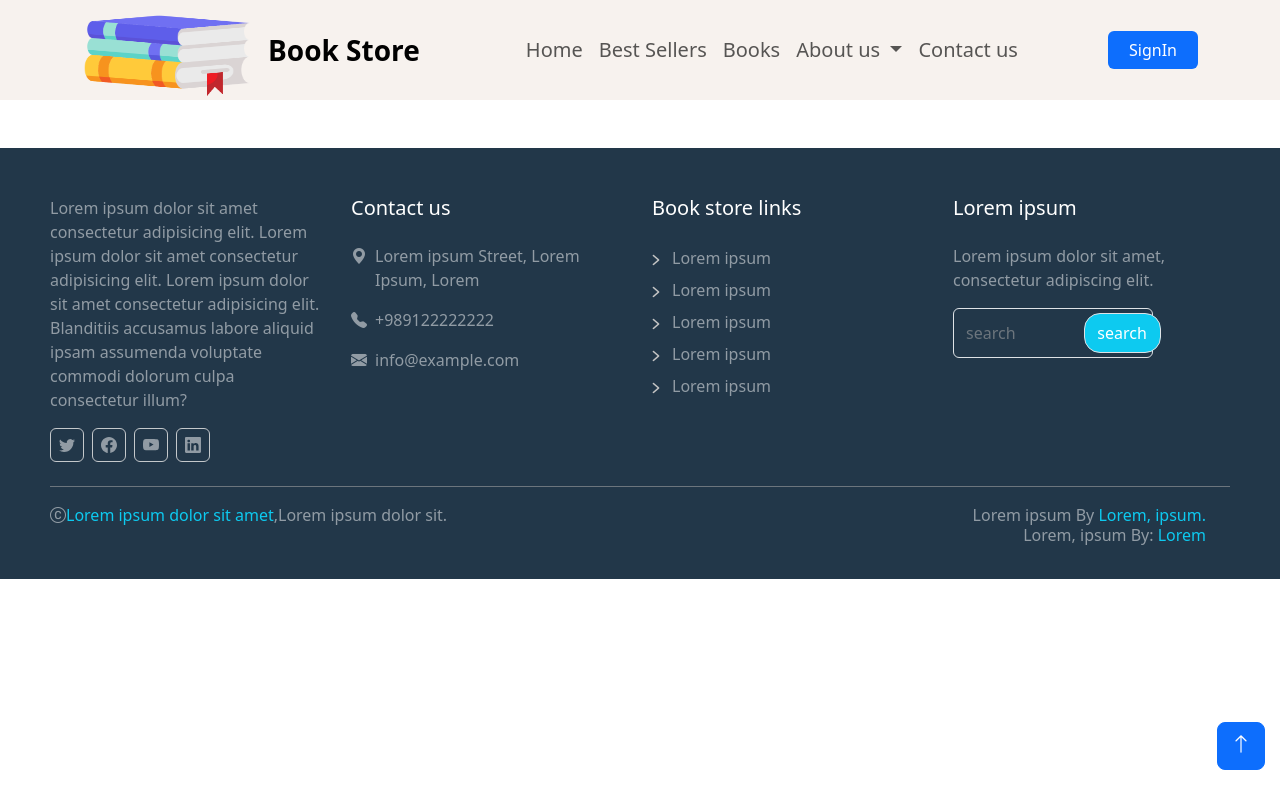
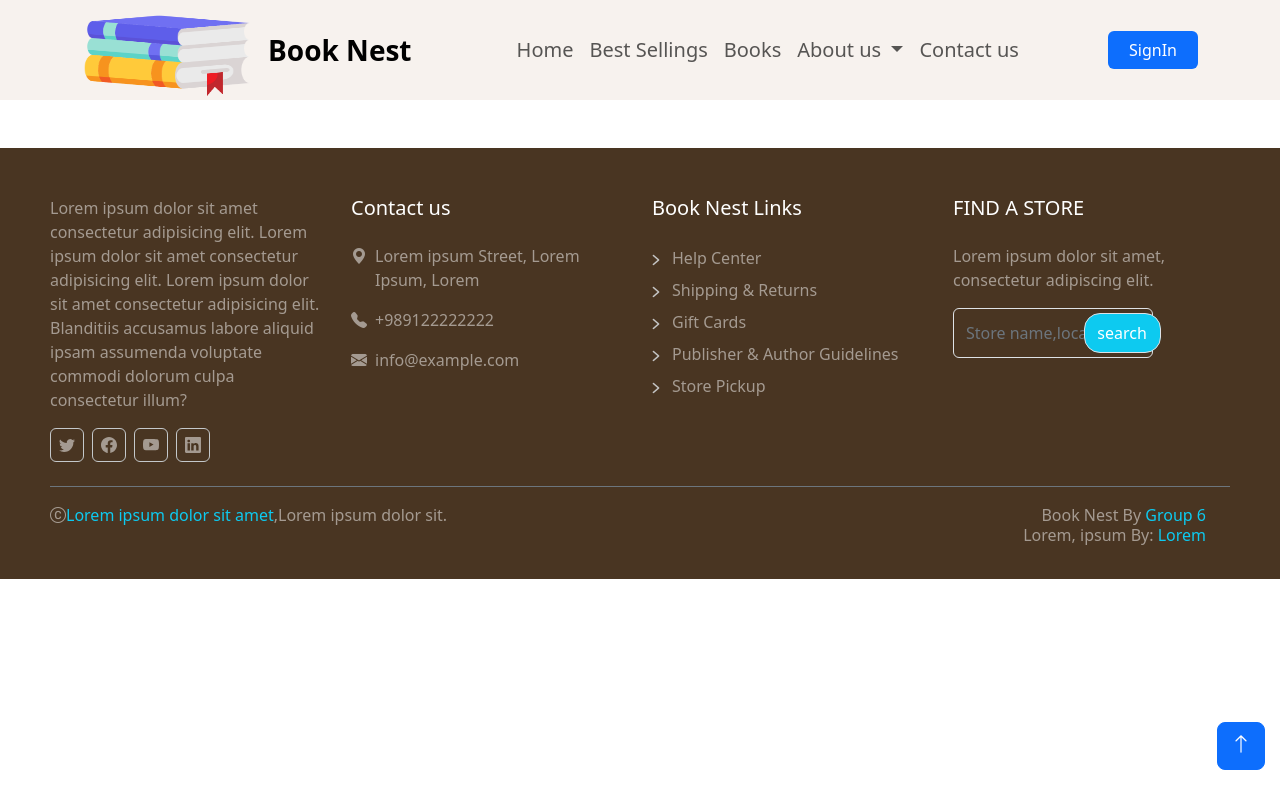
Before and after one commit to hediehzahra/Bootstrap-homework, a plain HTML site: page home/H&F-home.html in a window 1280 px wide. Drawn offline with nearby package versions, Linux system fonts and the light colour scheme.

Commit message:
some changes added

```diff
--- a/home/H&F-home.css
+++ b/home/H&F-home.css
@@ -35,7 +35,10 @@ li a:local-link{
 /* nav bar end */
 /* footer start */
 .bg-dark{
-    background-color: #223749 !important;
+    /* background-color: #223749 !important; */
+    background-color: #493522 !important;
+    /* color chosen was the best, you can try the colors yourself to see:) */
+    /* background-color: #946b46 !important; */
 }
 .plAndr{
     padding: 0 50px;
@@ -58,6 +61,7 @@ li a:local-link{
     top: 5px;
     height: 40px;
     width: 100px;
+    transition: all 0.5s;
 }
 .po-search:hover{
     background-color: rgb(13, 110, 253) !important;
--- a/home/H&F-home.html
+++ b/home/H&F-home.html
@@ -5,7 +5,7 @@
     it is just for the home page, others do not have to use it -->
     <meta charset="UTF-8">
     <meta name="viewport" content="width=device-width, initial-scale=1.0">
-    <title>Document</title>
+    <title>Book Nest</title>
     <link href="https://cdn.jsdelivr.net/npm/bootstrap@5.3.2/dist/css/bootstrap.min.css" rel="stylesheet" integrity="sha384-T3c6CoIi6uLrA9TneNEoa7RxnatzjcDSCmG1MXxSR1GAsXEV/Dwwykc2MPK8M2HN" crossorigin="anonymous">
     <link rel="stylesheet" href="https://cdn.jsdelivr.net/npm/bootstrap-icons@1.11.3/font/bootstrap-icons.min.css">
     <link rel="stylesheet" href="./H&F-home.css">
@@ -18,7 +18,7 @@
             <a class="navbar-brand mb-4" href="#">
                 <img src="./Pictures/book.png" alt="logo" class="logo-size">
               </a>
-              <a class="navbar-brand fw-bold fs-3 flex-grow-1" href="#">Book Store</a>
+              <a class="navbar-brand fw-bold fs-3 flex-grow-1" href="#">Book Nest</a>
             <button class="navbar-toggler" type="button" data-bs-toggle="collapse" data-bs-target="#navbarSupportedContent" aria-controls="navbarSupportedContent" aria-expanded="false" aria-label="Toggle navigation">
             <span class="navbar-toggler-icon"></span>
           </button>
@@ -28,7 +28,7 @@
                 <a class="nav-link" aria-current="page" href="#">Home</a>
               </li>
               <li class="nav-item">
-                <a class="nav-link" href="#">Best Sellers</a>
+                <a class="nav-link" href="#">Best Sellings</a>
               </li>
               <li class="nav-item">
                 <a class="nav-link" href="#">Books</a>
@@ -105,36 +105,36 @@
         <!-- ..... -->
         <div class="col-lg-3 col-md-6 col-sm-12">
           <section class="d-flex flex-column ">
-            <h5 class="text-white">Book store links</h5>
+            <h5 class="text-white">Book Nest Links</h5>
             <div class="d-flex text-white-50 mleft-12 mt-3">
               <img src="./Pictures/next.png" alt="next">
-              <a href="#" class="no-decoration text-white-50 mtop-OneAndhalf bigger">Lorem ipsum</a>
+              <a href="#" class="no-decoration text-white-50 mtop-OneAndhalf bigger">Help Center</a>
             </div>
             <div class="d-flex text-white-50 mleft-12">
               <img src="./Pictures/next.png" alt="next">
-              <a href="#" class="no-decoration text-white-50 mtop-OneAndhalf bigger">Lorem ipsum</a>
+              <a href="#" class="no-decoration text-white-50 mtop-OneAndhalf bigger">Shipping & Returns</a>
             </div>
             <div class="d-flex text-white-50 mleft-12">
               <img src="./Pictures/next.png" alt="next">
-              <a href="#" class="no-decoration text-white-50 mtop-OneAndhalf bigger">Lorem ipsum</a>
+              <a href="#" class="no-decoration text-white-50 mtop-OneAndhalf bigger">Gift Cards</a>
             </div>
             <div class="d-flex text-white-50 mleft-12">
               <img src="./Pictures/next.png" alt="next">
-              <a href="#" class="no-decoration text-white-50 mtop-OneAndhalf bigger">Lorem ipsum</a>
+              <a href="#" class="no-decoration text-white-50 mtop-OneAndhalf bigger">Publisher & Author Guidelines</a>
             </div>
             <div class="d-flex text-white-50 mleft-12">
               <img src="./Pictures/next.png" alt="next">
-              <a href="#" class="no-decoration text-white-50 mtop-OneAndhalf bigger">Lorem ipsum</a>
+              <a href="#" class="no-decoration text-white-50 mtop-OneAndhalf bigger">Store Pickup</a>
             </div>
           </section>
         </div>
         <!-- ..... -->
         <div class="col-lg-3 col-md-6 col-sm-12">
           <section class="d-flex flex-column">
-            <h5 class="text-white">Lorem ipsum</h5>
+            <h5 class="text-white">FIND A STORE</h5>
             <p class="text-white-50 mt-3 lead fs-6">Lorem ipsum dolor sit amet, consectetur adipiscing elit.</p>
             <div class="d-flex">
-              <input class="form-control bg-dark text-white-50" type="search" placeholder="search" aria-label="search">
+              <input class="form-control bg-dark text-white-50" type="search" placeholder="Store name,location" aria-label="search">
               <button type="button" class="btn btn-info border rounded-4 po-search text-white">search</button>
             </div>
           </section>
@@ -150,7 +150,7 @@
               </section>
             </div>
             <div class="col-lg-6 col-md-6 col-sm-12 text-sm-center text-lg-end text-md-end">
-              <p class="text-white-50">Lorem ipsum By <a href="#" class="no-decoration link-info">Lorem, ipsum.</a></p>
+              <p class="text-white-50">Book Nest By <a href="#" class="no-decoration link-info">Group 6</a></p>
               <p class="text-white-50 mtop-20">Lorem, ipsum By: <a href="#" class="no-decoration link-info">Lorem</a></p>
             </div>
             </div>
--- a/other/H&F-other.css
+++ b/other/H&F-other.css
@@ -33,7 +33,10 @@ li a:local-link{
 
 }
 .bg-dark{
-    background-color: #223749 !important;
+    /* background-color: #223749 !important; */
+    background-color: #493522 !important;
+    /* color chosen was the best, you can try the colors yourself to see:) */
+    /* background-color: #946b46 !important; */
 }
 @media screen and (width<992px){
     .bg-nav{
@@ -73,6 +76,7 @@ li a:local-link{
     top: 5px;
     height: 40px;
     width: 100px;
+    transition: all 0.5s;
 }
 .po-search:hover{
     background-color: rgb(13, 110, 253) !important;
```
Also changed, not shown: other/H&F-other.html (+12 -12 lines).
